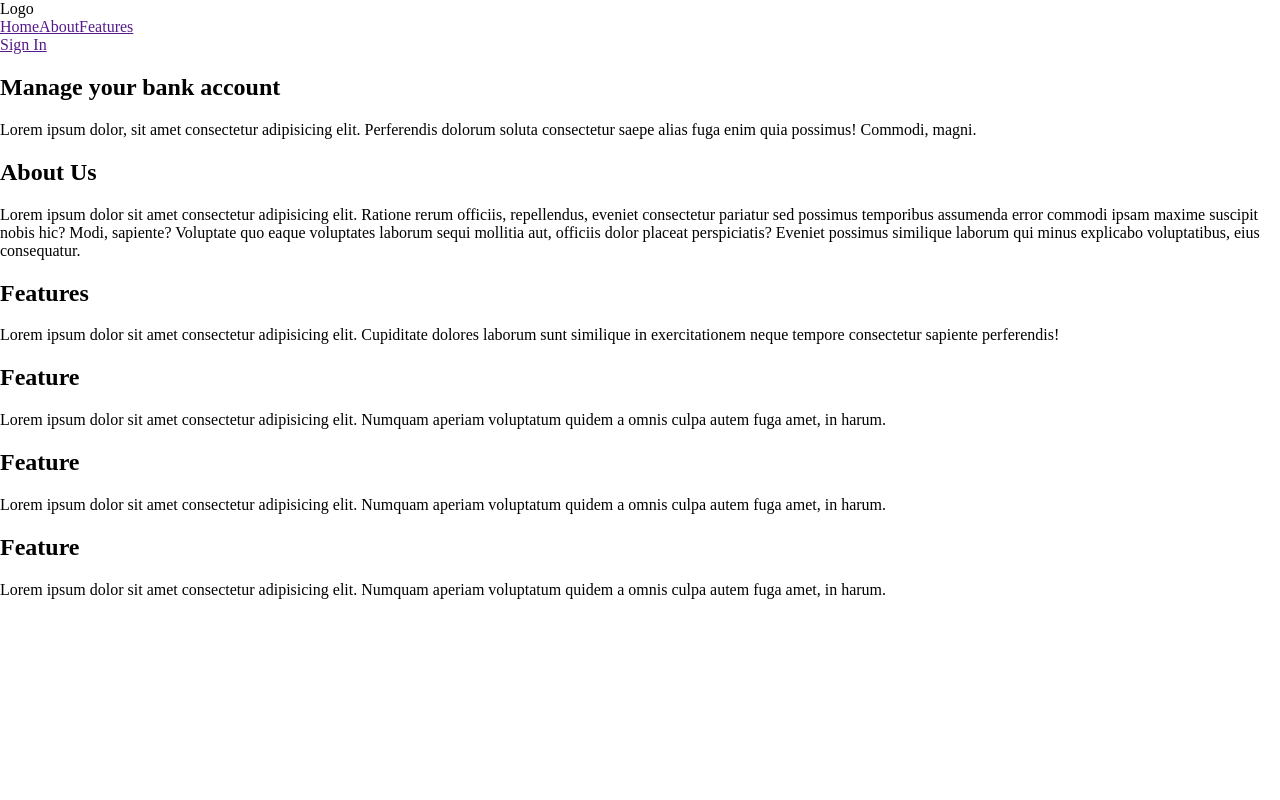
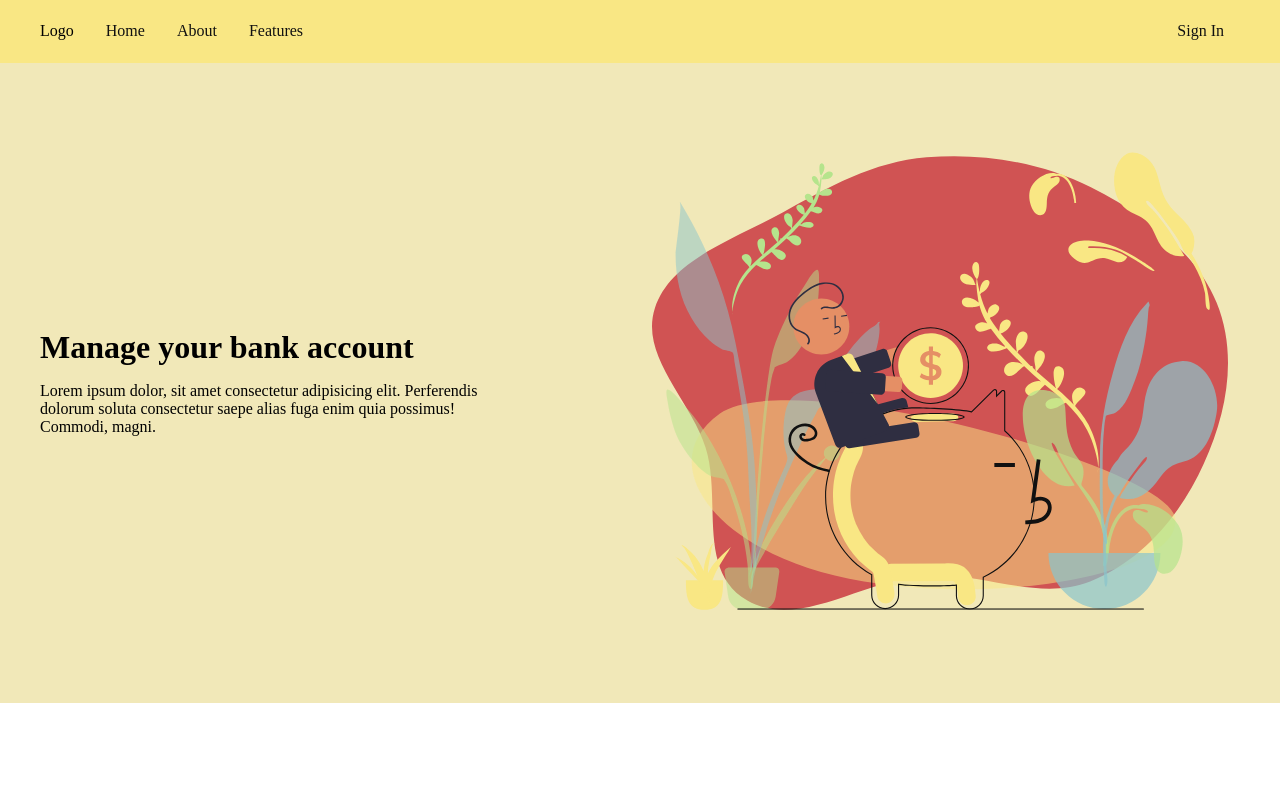
Before and after one commit to neintanuki/avion-banking-app, a React (Create React App) app: page / in a window 1280 px wide. Shown: the top 800 px of the page. Built offline with nearby package versions, Linux system fonts and the light colour scheme.

Commit message:
initialized styles for header and #home section

```diff
--- a/src/pages/Home.js
+++ b/src/pages/Home.js
@@ -1,22 +1,25 @@
+import './styles/Home.css';
+
+import piggyBank from '../assets/piggy-bank-and-plants.svg';
 
 export default function Home() {
     return (
         <main className="home">
             <header>
-                <div className="containe">
-                    <span>Logo</span>
+                <div className="container">
+                    <span className="logo">Logo</span>
 
                     <nav>
                         <a href="">Home</a>
                         <a href="">About</a>
                         <a href="">Features</a>
+                        <a href="" className="sign-in-cta">Sign In</a>
                     </nav>
 
-                    <a href="" className="sign-in-cta">Sign In</a>
                 </div>
             </header>
 
-            <section className="hero">
+            <section id="home" className="two-col">
                 <div className="container">
                     <div className="left-side">
                         <h1 className="title">Manage your bank account</h1>
@@ -24,12 +27,12 @@ export default function Home() {
                     </div>
 
                     <div className="right-side">
-                        {/* illustration */}
+                        <img src={piggyBank} alt="piggy-bank"/>
                     </div>
                 </div>
             </section>
 
-            <section id="about">
+            <section id="about" className="two-col">
                 <div className="left-side">
                     {/* illustration */}
                 </div>
--- /dev/null
+++ b/src/pages/styles/Home.css
@@ -0,0 +1,66 @@
+
+.home .container {
+    max-width: 1200px;
+    margin: auto;
+}
+
+.home .title {
+    font-size: 2rem;
+    margin: 1rem 0;
+}
+
+header {
+    padding: 1.4rem;
+    background-color: #F9E784;
+}
+
+header .container {
+    display: flex;
+    align-items: center;
+}
+
+
+nav {
+    margin: 0 1rem;
+    flex-grow: 1;
+    display: flex;
+    /* background: red; */
+}
+
+nav a {
+    /* display: inline-block; */
+    margin: 0 1rem;
+    text-decoration: none;
+    color: #111111;
+}
+
+.sign-in-cta {
+    margin-left: auto;
+    margin-right: 0;
+}
+
+
+.two-col,
+.two-col .container {
+    display: flex;
+    justify-content: space-between;
+    align-items: center;
+    min-height: 80vmin;
+}
+
+.two-col .left-side {
+    width: 40%;
+}
+
+.two-col .right-side {
+    width: 50%;
+}
+
+#home {
+    background-color: #F1E8B8;
+}
+
+#home img {
+    display: block;
+    width: 100%;
+}
```
Also changed, not shown: src/assets/geometrica.png (added), src/assets/piggy-bank-and-plants.svg (added).
